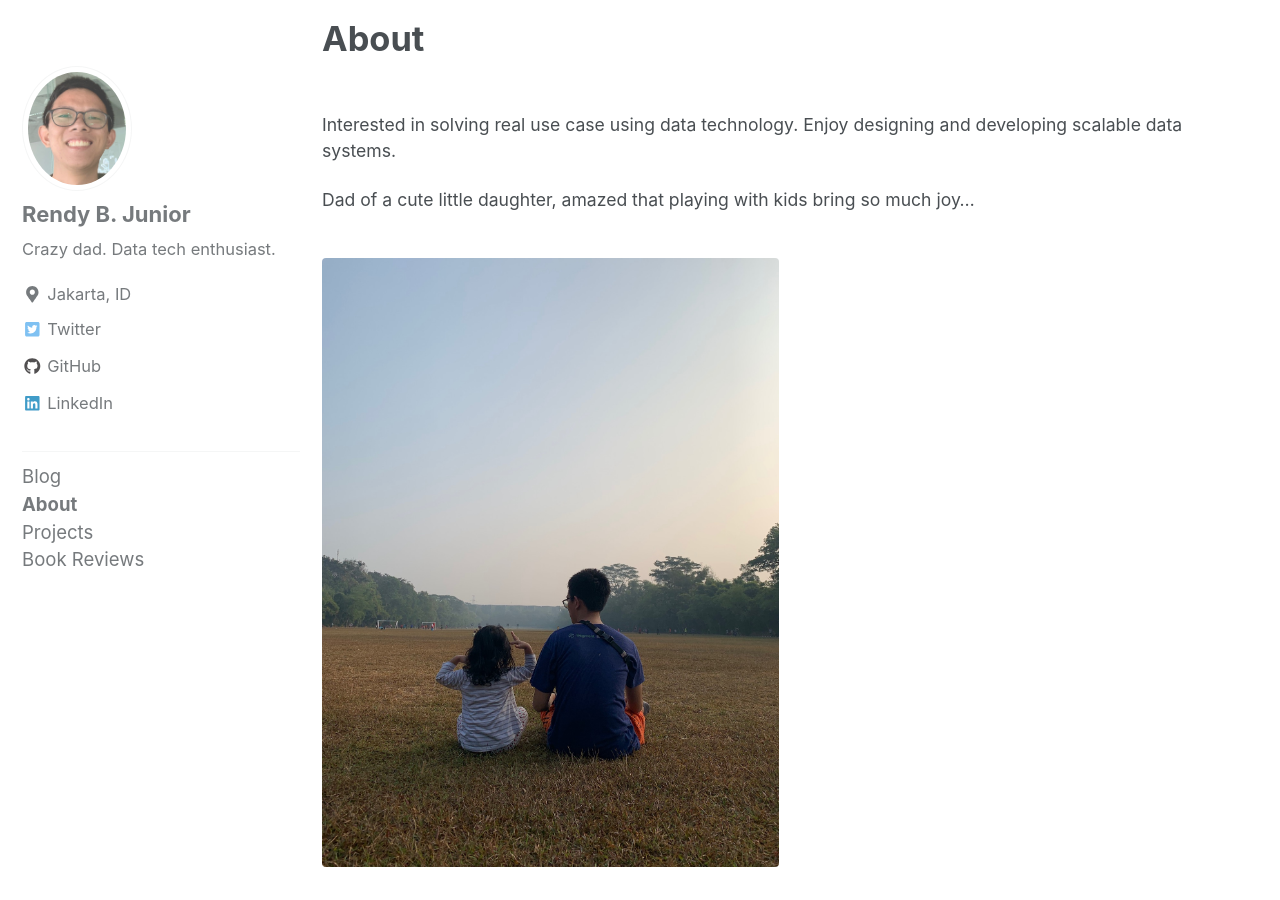
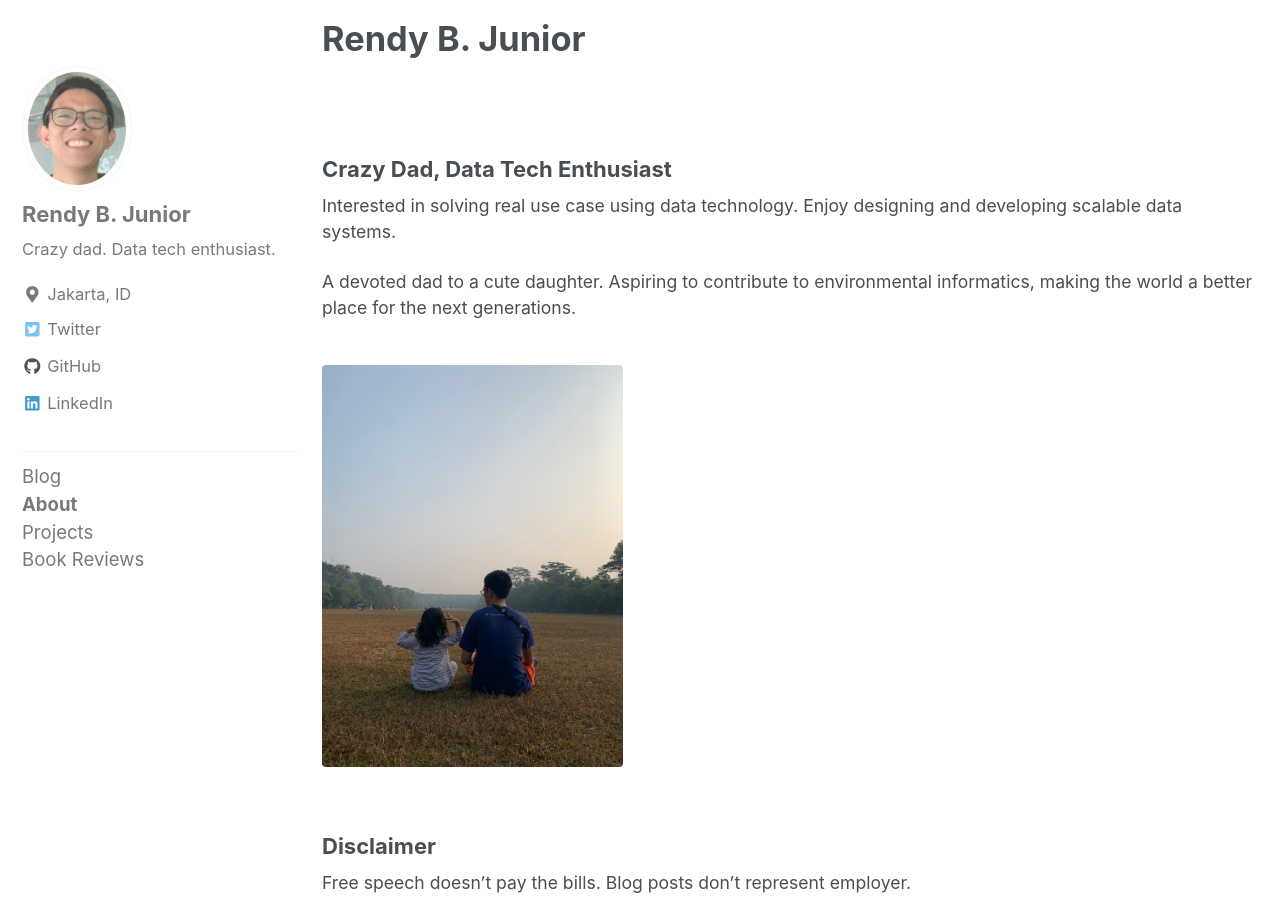
Before and after one commit to rendybjunior/rendyistyping, a Jekyll site: the page built from _pages/about.md, in a window 1280 px wide and 900 px high. Built offline with Jekyll 4.4.1, drawn with Linux system fonts in a browser that asks for light colours; cached includes are drawn as plain includes; nearby versions of some CDN libraries.

Commit message:
change about

```diff
--- a/_pages/about.md
+++ b/_pages/about.md
@@ -1,14 +1,16 @@
 ---
 layout: single
 permalink: /about/
-title: About
+title: Rendy B. Junior
 ---
+
+### Crazy Dad, Data Tech Enthusiast
 
 Interested in solving real use case using data technology. Enjoy designing and developing scalable data systems.
 
-Dad of a cute little daughter, amazed that playing with kids bring so much joy...
+A devoted dad to a cute daughter. Aspiring to contribute to environmental informatics, making the world a better place for the next generations.
 
-<figure class="half">
+<figure class="third">
 	<img src="/assets/images/dad.jpeg">
 </figure>
 
```
